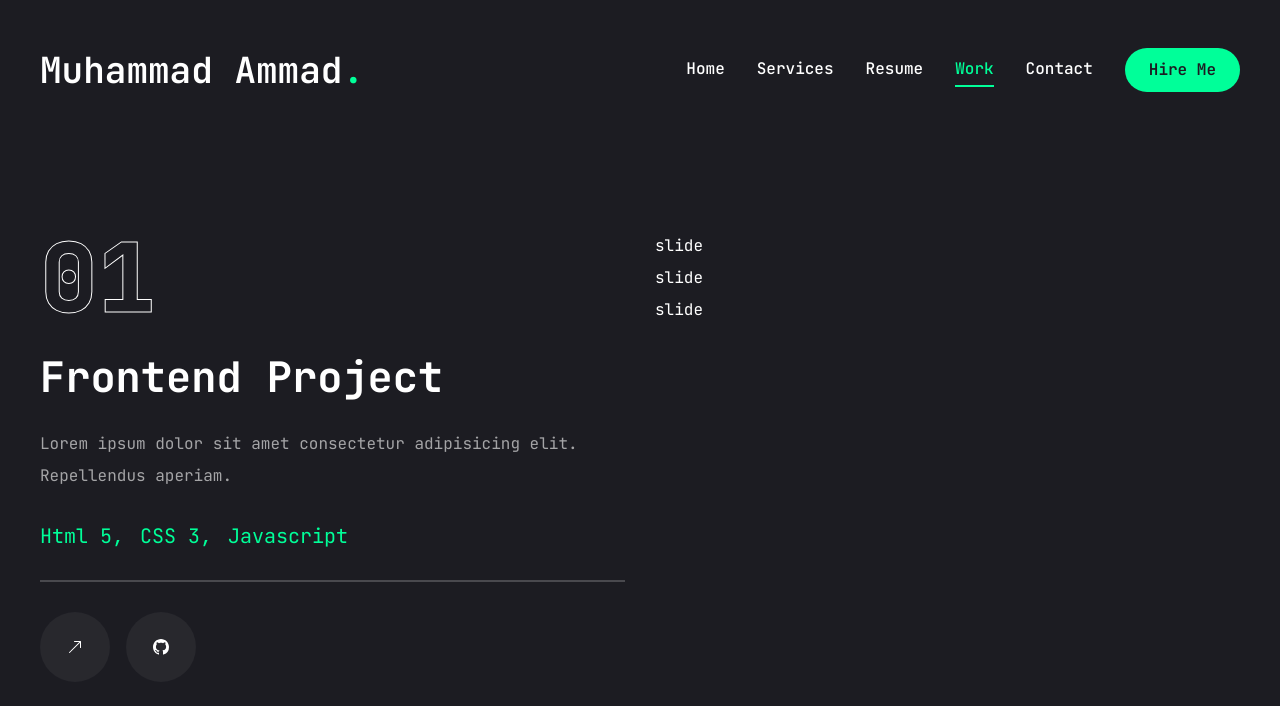
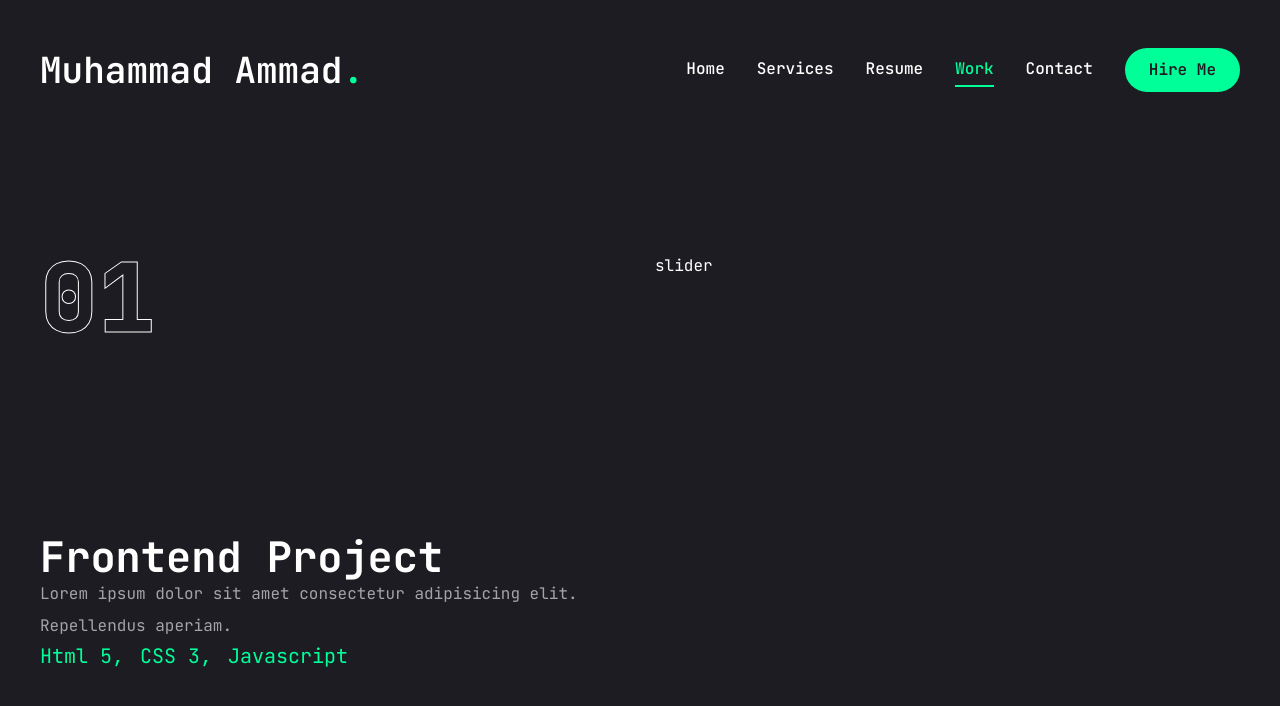
Before and after one commit to Muhammad-Ammad3/Portfolio, a Next.js app: page /work in a window 1280 px wide. Shown: the top 706 px of the page. Built offline with nearby package versions, Linux system fonts and the light colour scheme.

Commit message:
updated code

```diff
--- a/src/app/work/page.jsx
+++ b/src/app/work/page.jsx
@@ -44,83 +44,36 @@ const projects = [
 ]
 
 const Work = () => {
-    const [project , setProject] = useState(projects[0])
-
-    const handleSlideChange = (swiper) => {
-        // get current slide index
-        const currentIndex = swiper.activeIndex;
-        // update project state baseed on current slide index
-        setProject(projects[currentIndex])
-    }
-
+   const [project , setProject] = useState(projects[0]);
    return(
-        <motion.section initial={{opacity: 0}}
-        animate={{opacity: 1}}
+    <motion.section initial={{opacity: 0}} animate={{opacity: 1}}
     className="min-h-[80vh] flex flex-col justify-center py-12 xl:px-0">
         <div className="container mx-auto">
             <div className="flex flex-col xl:flex-row xl:gap-[30px]">
-                    <div className="w-full xl:w-[50%] xl:h-[460px] flex flex-col xl:justify-between order-2 xl:order-none">
-                        <div className="flex flex-col gap-[30px] h-[50%]">
+            <div className="w-full xl:w-[50%] xl:h-[420px] flex flex-col xl:justify-between order-2 xl:order-none">
+                <div>
                 {/* outline num */}
-                            <div className="text-8xl leading-none font-extrabold text-transparent text-outline">
-                                {project.num}
+                <div className="text-8xl leading-none font-extrabold text-transparent text-outline">{project.num}</div>
                 </div>
                 {/* project category  */}
+                <div>
                     <h2 className="text-[42px] font-bold leading-none text-white group-hover:text-accent transition-all duration-500 capitalize">{project.category} Project</h2>
                     {/* project description  */}
                     <p className="text-white/60">{project.description}</p>
                     {/* stack  */}
                     <ul className="flex gap-4">
-                                {project.stack.map((item,index) => {
+                        {project.stack.map((item, index) => {
                             return(
                                 <li key={index} className="text-xl text-accent">{item.name}
                                 {/* remove the last comma  */}
                                 {index !== project.stack.length -1 && ","}</li>
                             )
-                                })}
+                        }
+                        )}
                     </ul>
-                            {/* border */}
-                            <div className="border border-white/20"></div>
-                            {/* buttons */}
-                            <div className="flex items-center gap-4">
-                                {/* live project button */}
-                                <Link href={project.live}>
-                                <TooltipProvider delayDuration={100}>
-                                    <Tooltip>
-                                        <TooltipTrigger className="w-[70px] h-[70px] rounded-full bg-white/5 flex justify-center items-center group">
-                                            <BsArrowUpRight className="text-white text=3xl group-hover:text-accent" />
-                                        </TooltipTrigger>
-                                        <TooltipContent>
-                                            <p>Live Project</p>
-                                        </TooltipContent>
-                                    </Tooltip>
-                                </TooltipProvider>
-                                </Link>
-                                {/* github project button  */}
-                                <Link href={project.github}>
-                                <TooltipProvider delayDuration={100}>
-                                    <Tooltip>
-                                        <TooltipTrigger className="w-[70px] h-[70px] rounded-full bg-white/5 flex justify-center items-center group">
-                                            <BsGithub className="text-white text=3xl group-hover:text-accent" />
-                                        </TooltipTrigger>
-                                        <TooltipContent>
-                                            <p>Github Repository</p>
-                                        </TooltipContent>
-                                    </Tooltip>
-                                </TooltipProvider>
-                                </Link>
                 </div>
                 </div>
-                    </div>
-                    <div className="w-full xl:w-[50%]">
-                        <Swiper>
-                            {projects.map((project, index) => {
-                                return(
-                                    <SwiperSlide key={index}>slide</SwiperSlide>
-                                )
-                            })}
-                        </Swiper>
-                    </div>
+            <div className="w-full xl:w-[50%]">slider</div>
             </div>
         </div>
     </motion.section>
```
Lines whose indentation alone changed are shown as unchanged.
